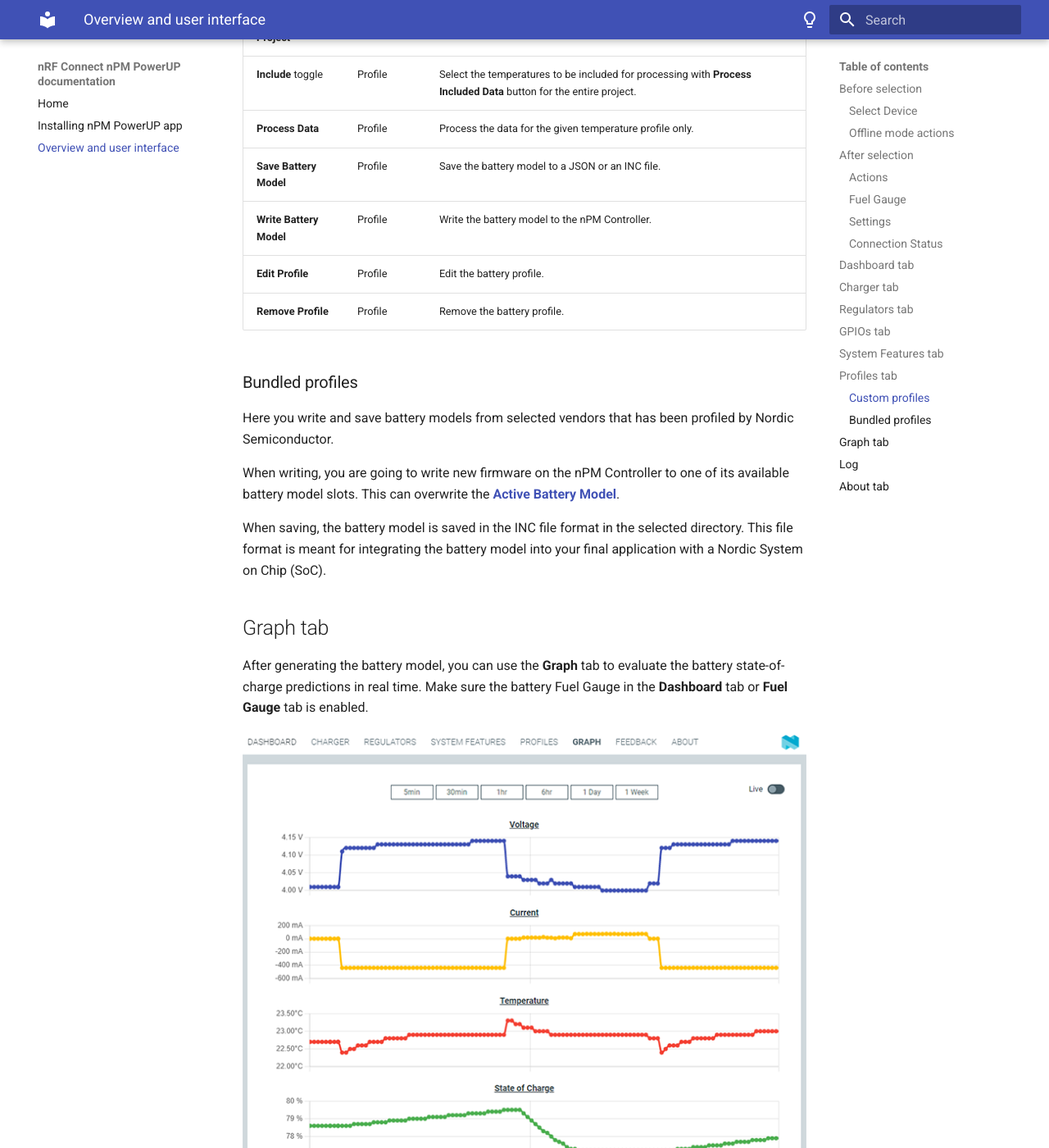
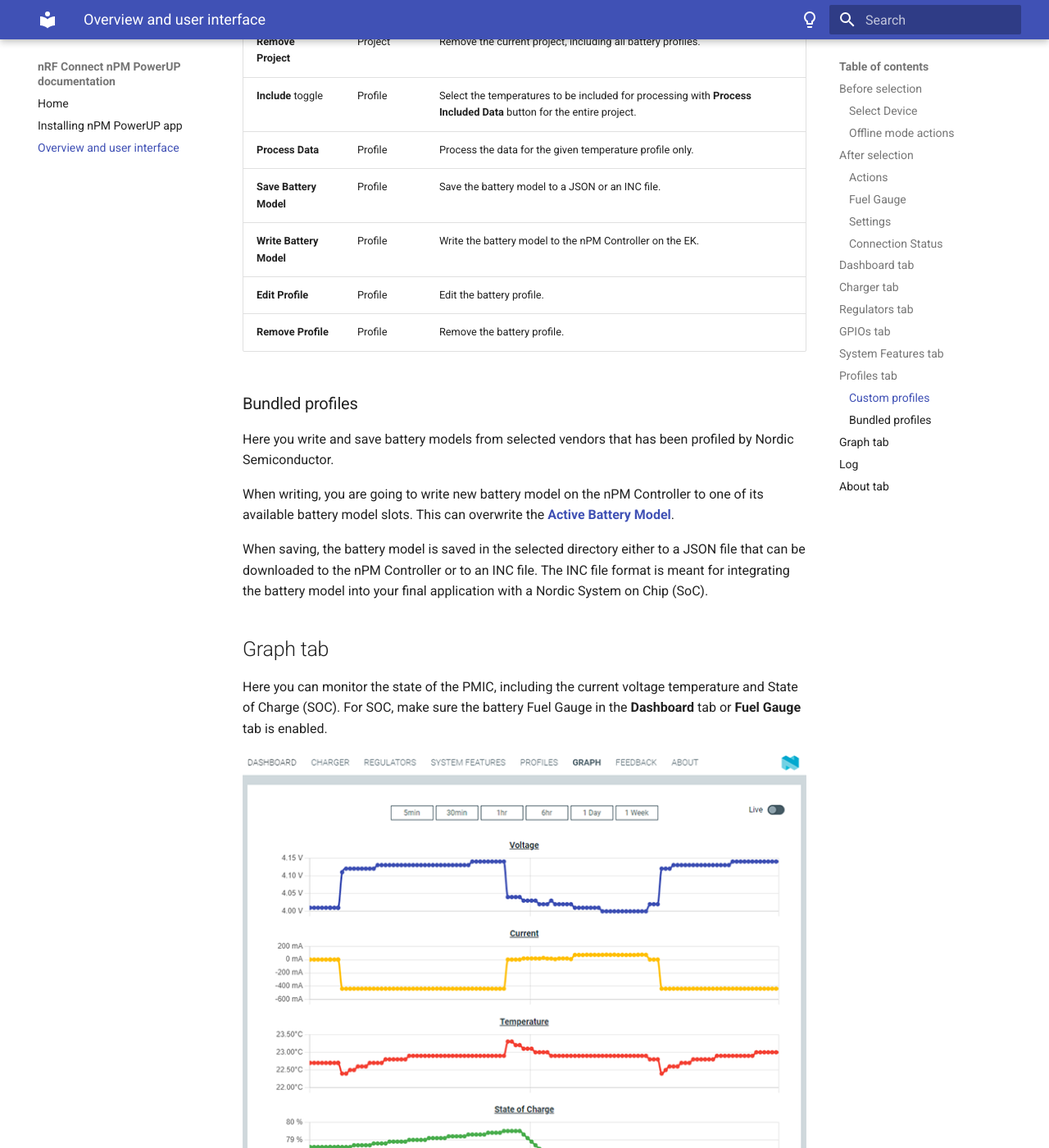
Before and after one commit to NordicSemiconductor/pc-nrfconnect-npm, an MkDocs documentation site: the page built from doc/docs/overview.md, in a window 1280 px wide and 1400 px high, scrolled down 5800 px. Shown: the whole window at 82% size. Built offline with MkDocs 1.6.1 and Material for MkDocs 9.7.7, drawn with Linux system fonts in a browser that asks for light colours; some of the changed text lies outside the part shown.

Commit message:
more comments from Kyle
Signed-off-by: Grzegorz Ferenc <Grzegorz.Ferenc@nordicsemi.no>

```diff
--- a/doc/docs/overview.md
+++ b/doc/docs/overview.md
@@ -80,7 +80,7 @@
 !!! info "Tip"
       Check the battery datasheet for the termination voltage and current limit values that you can set for your battery.
 
-Using the built-in battery models, you can get an estimated time-to-full and time-to-empty when charging or discharging a battery connected to the EK.
+Using the built-in battery models, you can get an estimated time-to-full and time-to-empty when charging or discharging a battery connected to the EK. The application also provides the State of Charge (SOC) percentage value.
 
 ## Regulators tab
 
@@ -123,7 +123,7 @@
 | ------------------------ | -------- | ----------------------------------------------------------------------------------------------------------------------------- |
 | **Process Included Data**| Project  | If your project includes multiple temperature profiles, you can include a selection of them with the **Include** toggle. Using this option processes only the included temperature profiles. |
 | **Save Battery Model**   | Project  | Save the battery model for the entire project to a JSON or an INC file. This only saves the temperature profiles you have selected with the **Include** toggle. |
-| **Write Battery Model**  | Project  | Write the battery model for the entire project to the nPM Controller. This only writes the temperature profiles you have selected with the **Include** toggle. |
+| **Write Battery Model**  | Project  | Write the battery model for the entire project to the nPM Controller on the EK. This only writes the temperature profiles you have selected with the **Include** toggle. |
 | **Add Profile**          | Project  | Add a new battery profile with a specific temperature and a CSV data file. Data files are generated when you use the [**Profile Battery** option](#fuel-gauge). |
 | **Open Folder**          | Project  | Open the project directory in the **File Explorer**. |
 | **Edit Project**         | Project  | Edit the project settings.  |
@@ -131,7 +131,7 @@
 | **Include** toggle       | Profile  | Select the temperatures to be included for processing with **Process Included Data** button for the entire project. |
 | **Process Data**         | Profile  | Process the data for the given temperature profile only. |
 | **Save Battery Model**   | Profile  | Save the battery model to a JSON or an INC file. |
-| **Write Battery Model**  | Profile  | Write the battery model to the nPM Controller. |
+| **Write Battery Model**  | Profile  | Write the battery model to the nPM Controller on the EK. |
 | **Edit Profile**         | Profile  | Edit the battery profile. |
 | **Remove Profile**       | Profile  | Remove the battery profile.|
 
@@ -139,14 +139,14 @@
 
 Here you write and save battery models from selected vendors that has been profiled by Nordic Semiconductor.
 
-When writing, you are going to write new firmware on the nPM Controller to one of its available battery model slots.
+When writing, you are going to write new battery model on the nPM Controller to one of its available battery model slots.
 This can overwrite the [**Active Battery Model**](#fuel-gauge).
 
-When saving, the battery model is saved in the INC file format in the selected directory. This file format is meant for integrating the battery model into your final application with a Nordic System on Chip (SoC).
+When saving, the battery model is saved in the selected directory either to a JSON file that can be downloaded to the nPM Controller or to an INC file. The INC file format is meant for integrating the battery model into your final application with a Nordic System on Chip (SoC).
 
 ## Graph tab
 
-After generating the battery model, you can use the **Graph** tab to evaluate the battery state-of-charge predictions in real time. Make sure the battery Fuel Gauge in the **Dashboard** tab or **Fuel Gauge** tab is enabled.
+Here you can monitor the state of the PMIC, including the current voltage temperature and State of Charge (SOC). For SOC, make sure the battery Fuel Gauge in the **Dashboard** tab or **Fuel Gauge** tab is enabled.
 
 ![nPM PowerUP graph example](./screenshots/npm_graph_example.png "nPM PowerUP graph example")
 
```
